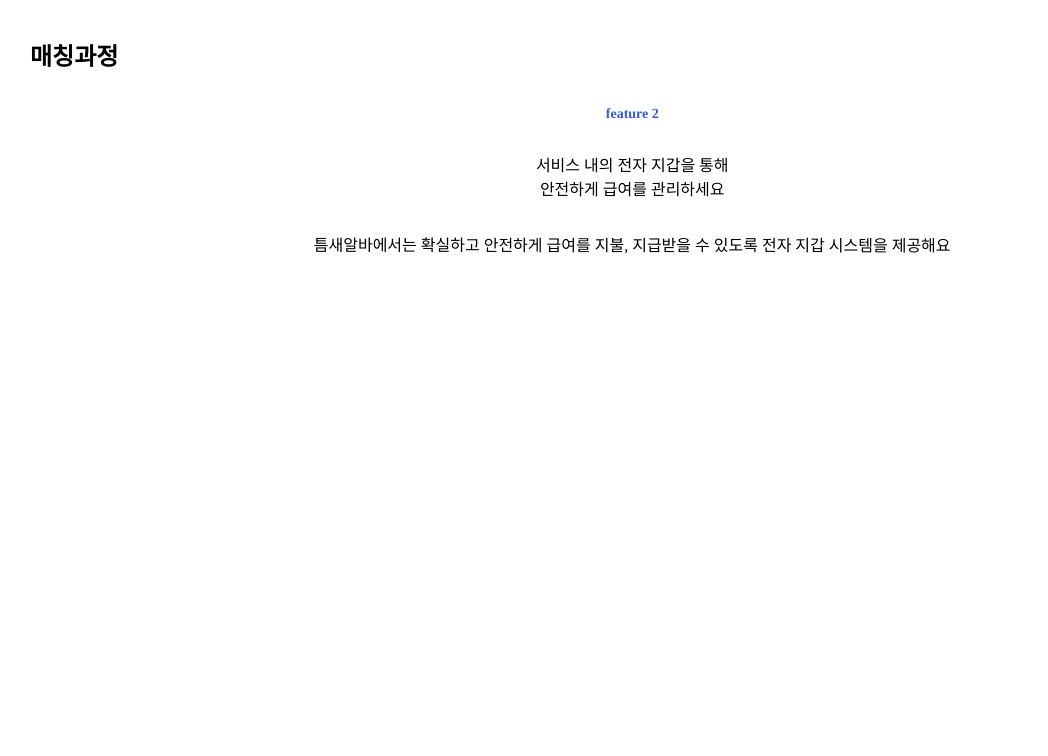
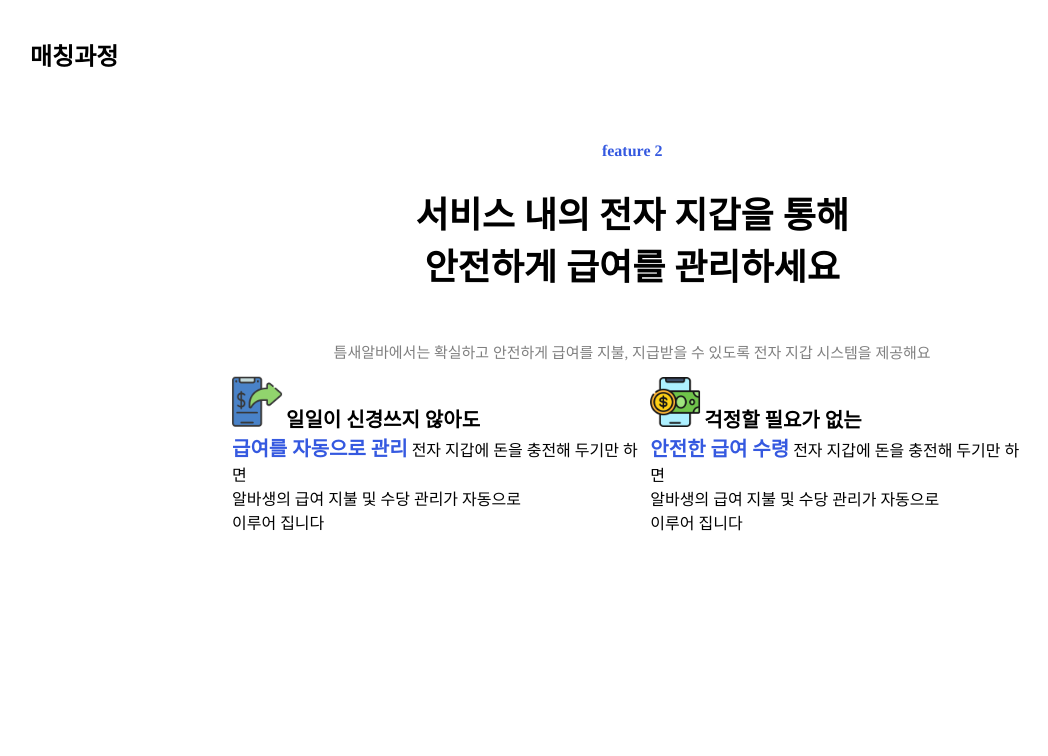
Before and after one commit to LIKELION-HUFS-12th/HTML_TEAM3, a plain HTML site: page home.html in a window 1280 px wide. Shown: the part 564-1320 px from the top of the page, without its empty margins (8-1056 px from the left). Drawn offline with Linux system fonts and the light colour scheme.

Commit message:
feature 2 수정

```diff
--- a/css/kimdevv.css
+++ b/css/kimdevv.css
@@ -1,8 +1,10 @@
 #kimdevv #feature2 {
-  width: 100%;
+    width: 100vh;
     height: 800px;
 
-  font-family: "NanumGothic";
+    margin: auto;
+
+    font-family: 'NanumGothic';
     transform: rotate(0.04deg);
 
     display: flex;
@@ -11,14 +13,50 @@
 }
 
 #kimdevv #para1 {
-  color: #3559e0;
-  font-weight: bold;
-  font-size: 14px;
+    color: #3559E0;
+    font-weight: 700;
+    margin-bottom: -10px;
+    margin-top: 50px;;
 }
 
 #kimdevv #para2 {
     text-align: center;
+    font-size: 36px;
+    font-weight: bold;
 }
+
+#kimdevv #para3 {
+    color: rgba(0,0,0,.5);
+    font-size: 15px;
+}
+
+#kimdevv #detailDiv {
+    width: 100vh;
+    display: flex;
+    justify-content: space-between;
+}
+
+#kimdevv img{
+    width: 50px;
+    height: 50px;
+}
+
+#kimdevv .minibox {
+}
+
+#kimdevv .miniSpan11 {
+    font-size: 20px;
+    font-weight: bold;
+}
+#kimdevv .miniSpan12 {
+    font-size: 20px;
+    font-weight: bold;
+    color: #3559E0;
+}
+#kimdevv .miniSpan2 {
+
+}
+
 
 #kimdevv #innerDiv {
     background-color: #fffbf7;
@@ -32,7 +70,7 @@
 #kimdevv #TitlePara {
     margin-top: 230px;
     margin-left: 60px;
-  color: #0f2167;
+    color:#0F2167;
     font-size: 32px;
     font-weight: bold;
 }
@@ -40,7 +78,7 @@
     margin-left: 60px;
     font-size: 18px;
     font-weight: bold;
-  color: gray;
+    color:gray;
     margin-top: -20px;
 }
 
--- a/home.html
+++ b/home.html
@@ -71,15 +71,36 @@
         <p id="para1">feature 2</p>
 
         <p id="para2">
-          서비스 내의 전자 지갑을 통해<br />
-          안전하게 급여를 관리하세요
+            서비스 내의 전자 지갑을 통해<br>
+            안전하게 급여를 관리하세요
         </p>
 
-        <p>
-          틈새알바에서는 확실하고 안전하게 급여를 지불, 지급받을 수 있도록 전자
-          지갑 시스템을 제공해요
+        <p id="para3">
+            틈새알바에서는 확실하고 안전하게 급여를 지불, 지급받을 수 있도록 전자 지갑 시스템을 제공해요
         </p>
-      </div>
+
+        <div id="detailDiv">
+          <div class="minibox">
+            <img src="./img/sendMoney.png" alt="worker image">
+            <span class="miniSpan11">일일이 신경쓰지 않아도<br></span>
+            <span class="miniSpan12">급여를 자동으로 관리</span>
+            <span class="miniSpan2">
+              전자 지갑에 돈을 충전해 두기만 하면<br>
+              알바생의 급여 지불 및 수당 관리가 자동으로<br>
+              이루어 집니다
+            </span>
+          </div>
+          <div class="minibox">
+            <img src="./img/recvMoney.png" alt="worker image">
+            <span class="miniSpan11">걱정할 필요가 없는<br></span>
+            <span class="miniSpan12">안전한 급여 수령</span>
+            <span class="miniSpan2">
+              전자 지갑에 돈을 충전해 두기만 하면<br>
+              알바생의 급여 지불 및 수당 관리가 자동으로<br>
+              이루어 집니다
+            </span>
+          </div>
+        </div>
     </div>
     <div id="HM">
       <!-- [기능3] 다양한 후기&커뮤니티
```
Also changed, not shown: img/recvMoney.png (added), img/sendMoney.png (added). Lines whose indentation alone changed are shown as unchanged.
